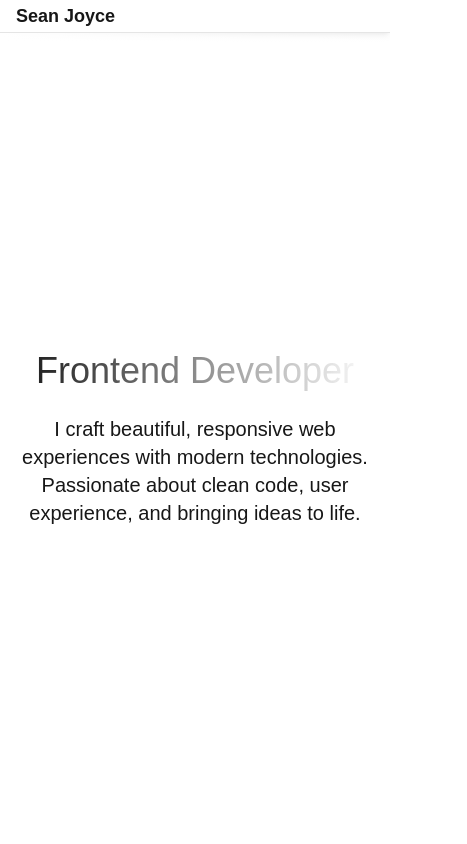
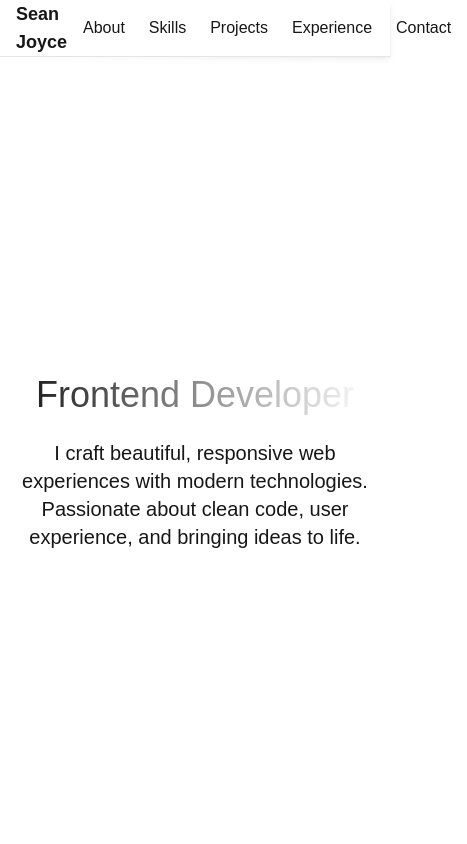
Before and after one commit to SeanJoyce2/portfolio, a Next.js app: page / in a window 390 px wide. Shown: the top 844 px of the page, 467 px wide, since content can reach past the window. Built offline with nearby package versions, Linux system fonts and the light colour scheme.

Commit message:
Added nav links and components

```diff
--- /dev/null
+++ b/app/components/contact/contact.jsx
@@ -0,0 +1,13 @@
+import React from 'react';
+
+const Contact = () => {
+    return (
+        <section
+            id="contact"
+            className="min-h-screen flex items-center justify-center bg-gradient-to-br from-background to-muted/20">
+            Contact form
+        </section>
+    );
+};
+
+export default Contact;
--- /dev/null
+++ b/app/components/experience/experience.jsx
@@ -0,0 +1,13 @@
+import React from 'react';
+
+const Experience = () => {
+    return (
+        <section
+            id="experience"
+            className="min-h-screen flex items-center justify-center bg-gradient-to-br from-background to-muted/20">
+            Experince
+        </section>
+    );
+};
+
+export default Experience;
--- a/app/components/header/header.jsx
+++ b/app/components/header/header.jsx
@@ -17,7 +17,7 @@ const Header = () => {
             <div className="text-lg font-semibold">Sean Joyce</div>
             <nav className=" px-4 py-4 flex items-center">
 
-                <div className="hidden md:flex items-center gap-6">
+                <div className="flex items-center gap-6">
                     {navigationItems.map((item) => (
                         <HeaderButton key={item.link} link={item.link}>
                             {item.label}
--- a/app/components/header/headerButton.jsx
+++ b/app/components/header/headerButton.jsx
@@ -1,8 +1,9 @@
 import React from 'react';
 
-const HeaderButton = ({children, section}) => {
+const HeaderButton = ({children, link}) => {
     const scrollToSection = () => {
-        const element = document.getElementById(section);
+        const element = document.getElementById(link);
+        console.log(element)
         element?.scrollIntoView({behavior: 'smooth'});
     };
 
--- a/app/components/hero/hero.jsx
+++ b/app/components/hero/hero.jsx
@@ -3,6 +3,7 @@ import React from 'react';
 const Hero = () => {
     return (
         <section
+            id="about"
             className="min-h-screen flex items-center justify-center bg-gradient-to-br from-background to-muted/20">
             <div className="container mx-auto px-4 py-20 text-center">
                 <h1 className="text-4xl md:text-6xl lg:text-7xl mb-6 bg-gradient-to-r from-foreground to-muted-foreground bg-clip-text text-transparent">
--- /dev/null
+++ b/app/components/projects/projects.jsx
@@ -0,0 +1,13 @@
+import React from 'react';
+
+const Projects = () => {
+    return (
+        <section
+            id="projects"
+            className="min-h-screen flex items-center justify-center bg-gradient-to-br from-background to-muted/20">
+            Projects
+        </section>
+    );
+};
+
+export default Projects;
--- /dev/null
+++ b/app/components/skills/skills.jsx
@@ -0,0 +1,13 @@
+import React from 'react';
+
+const Skills = () => {
+    return (
+        <section
+            id="skills"
+            className="min-h-screen flex items-center justify-center bg-gradient-to-br from-background to-muted/20">
+            Skills
+        </section>
+    );
+};
+
+export default Skills;
--- a/app/page.jsx
+++ b/app/page.jsx
@@ -2,12 +2,20 @@
 
 import Header from "./components/header/header";
 import Hero from "./components/hero/hero";
+import Skills from "./components/skills/skills";
+import Projects from "./components/projects/projects";
+import Experience from "./components/experience/experience";
+import Contact from "./components/contact/contact"
 
 export default function Home() {
     return (
         <div>
             <Header/>
             <Hero/>
+            <Skills/>
+            <Projects/>
+            <Experience/>
+            <Contact/>
         </div>
     );
 }
```
